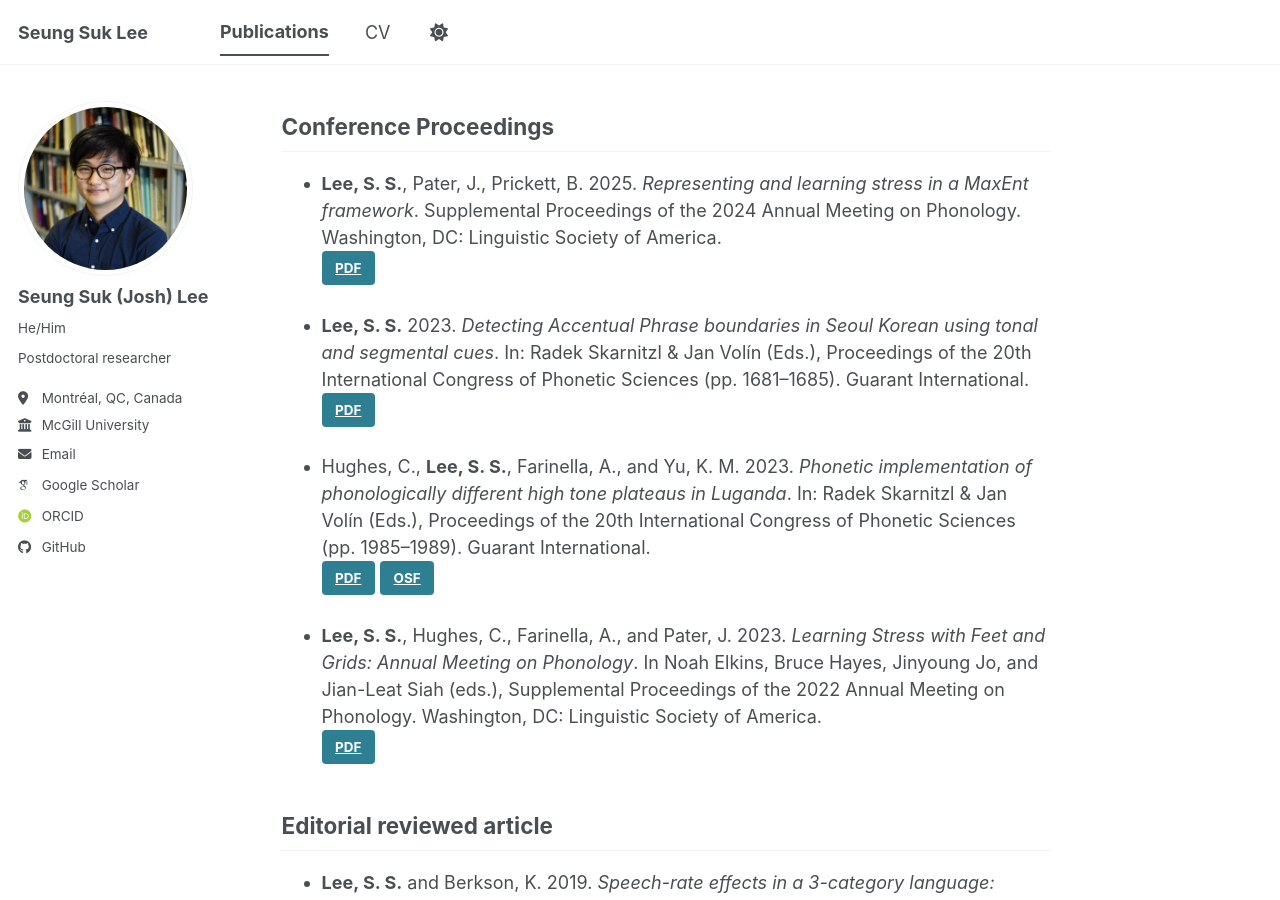
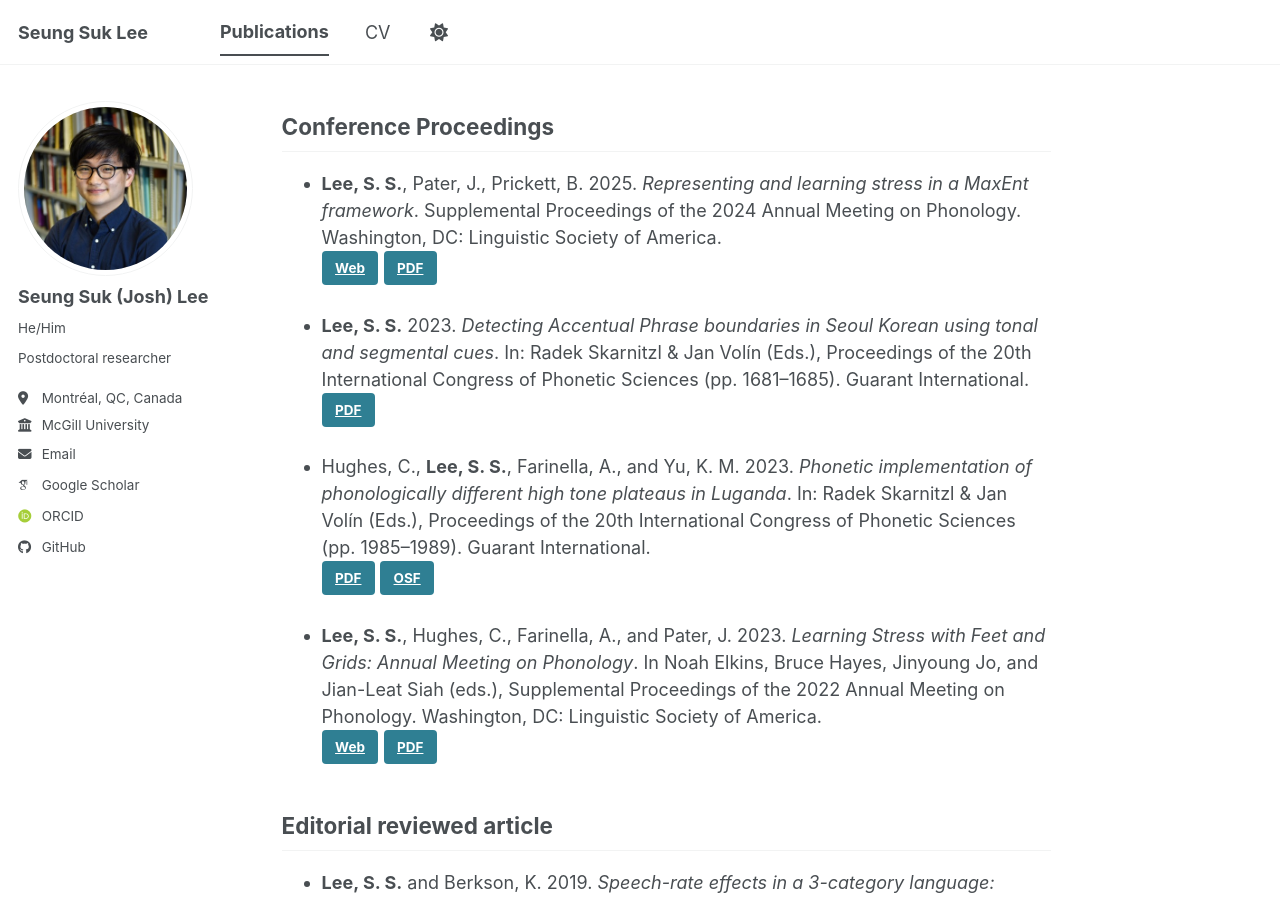
Before and after one commit to seungsuklee/seungsuklee.github.io, a Jekyll site: the page built from _pages/pubs.md, in a window 1280 px wide and 900 px high, scrolled down 745 px. Built offline with Jekyll 4.4.1, drawn with Linux system fonts in a browser that asks for light colours; some web fonts are replaced; a script bundle is joined from its source files by our own code; library files that are not in the unit come from our copies.

Commit message:
Update conference proceedings with additional links
Added links for accessing the conference proceedings in both web and PDF formats.

```diff
--- a/_pages/pubs.md
+++ b/_pages/pubs.md
@@ -26,6 +26,7 @@ author_profile: true
 ## Conference Proceedings
 
 - **Lee, S. S.**, Pater, J., Prickett, B. 2025. *Representing and learning stress in a MaxEnt framework*. Supplemental Proceedings of the 2024 Annual Meeting on Phonology. Washington, DC: Linguistic Society of America.
+<a class="btn" href="https://openpublishing.library.umass.edu/amphonology/article/id/3026/" target="_blank">Web</a>
 <a class="btn" href="https://seungsuklee.github.io/files/SS Lee, Pater, Prickett_2025_AMP.pdf" target="_blank">PDF</a>
 
 - **Lee, S. S.** 2023. *Detecting Accentual Phrase boundaries in Seoul Korean using tonal and segmental cues*. In: Radek Skarnitzl & Jan Volín (Eds.), Proceedings of the 20th International Congress of Phonetic Sciences (pp. 1681–1685). Guarant International.
@@ -36,6 +37,7 @@ author_profile: true
 <a class="btn" href="https://osf.io/p4gj5/" target="_blank">OSF</a>
 
 - **Lee, S. S.**, Hughes, C., Farinella, A., and Pater, J. 2023. *Learning Stress with Feet and Grids: Annual Meeting on Phonology*. In Noah Elkins, Bruce Hayes, Jinyoung Jo, and Jian-Leat Siah (eds.), Supplemental Proceedings of the 2022 Annual Meeting on Phonology. Washington, DC: Linguistic Society of America.
+<a class="btn" href="https://journals.linguisticsociety.org/proceedings/index.php/amphonology/article/view/5441" target="_blank">Web</a>
 <a class="btn" href="https://seungsuklee.github.io/files/SS Lee, Hughes, Farinella, Pater_2023_AMP.pdf" target="_blank">PDF</a>
 
 ## Editorial reviewed article
```
